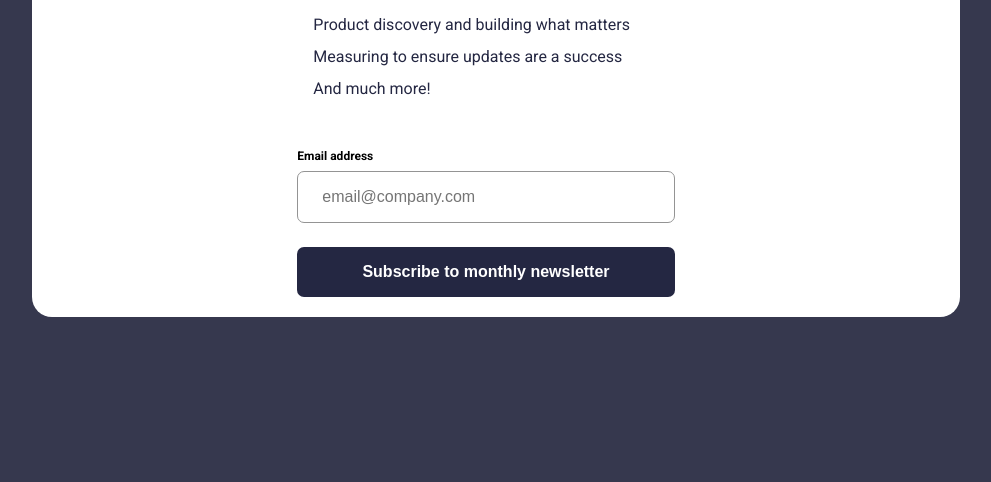
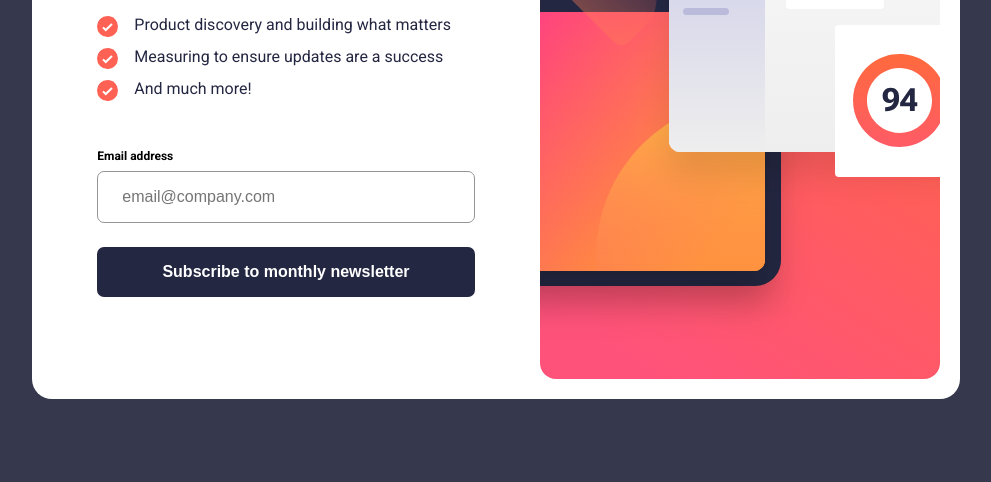
Before and after one commit to AdamMatulay/newsletter-sign-up-with-success-message, a plain HTML site: page index.html in a window 1280 px wide. Shown: the part 318-800 px from the top of the page, without its empty margins (144-1135 px from the left). Drawn offline with Linux system fonts and the light colour scheme; the site is published under a folder, as on GitHub Pages, so addresses that start at the root find nothing.

```diff
--- a/index.html
+++ b/index.html
@@ -19,9 +19,9 @@
     <div class="newsletter-card">
 
       <picture class="newsletter-illustration">
-        <source srcset="/images/illustration-sign-up-desktop.svg" media="(min-width: 48em)">
-        <source srcset="/images/illustration-sign-up-tablet.svg" media="(min-width: 26.5625em)">
-        <img src="/images/illustration-sign-up-mobile.svg" alt="">
+        <source srcset="./images/illustration-sign-up-desktop.svg" media="(min-width: 48em)">
+        <source srcset="./images/illustration-sign-up-tablet.svg" media="(min-width: 26.5625em)">
+        <img src="./images/illustration-sign-up-mobile.svg" alt="">
       </picture>
 
       <div class="newsletter-content">
@@ -29,9 +29,9 @@
         <h1>Stay updated!</h1>
         <p>Join 60,000+ product managers receiving monthly updates on:</p>
         <ul>
-          <li><img src="/images/icon-list.svg" alt="" />Product discovery and building what matters</li>
-          <li><img src="/images/icon-list.svg" alt="" />Measuring to ensure updates are a success</li>
-          <li><img src="/images/icon-list.svg" alt="" />And much more!</li>
+          <li><img src="./images/icon-list.svg" alt="" />Product discovery and building what matters</li>
+          <li><img src="./images/icon-list.svg" alt="" />Measuring to ensure updates are a success</li>
+          <li><img src="./images/icon-list.svg" alt="" />And much more!</li>
         </ul>
 
         <form id="newsletter-email-form" novalidate>
@@ -47,12 +47,12 @@
     </div>
 
     <div class="newsletter-confirmation hidden" aria-live="polite">
-      <img src="/images/icon-success.svg" alt="" />
+      <img src="./images/icon-success.svg" alt="" />
       <h1>Thanks for subscribing!</h1>
       <p>A confirmation email has been sent to <strong id="email-input-confirmation"></strong>. Please open it and click the button inside to confirm your subscription.</p>
       <button id="dismiss-button" type="button">Dismiss message</button>
     </div>
-    <img class="egg hidden" src="/images/spanish.jpg" alt="easter egg" />
+    <img class="egg hidden" src="./images/spanish.jpg" alt="easter egg" />
   </section>
 </body>
 </html>
```
